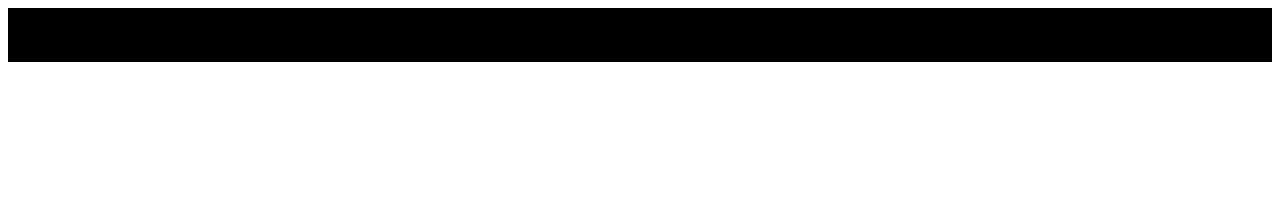
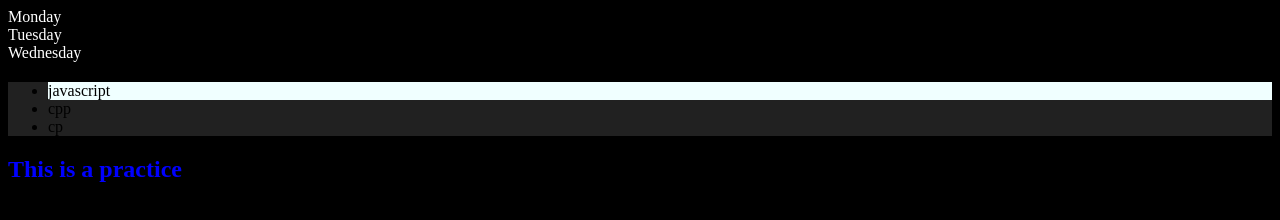
Before and after one commit to Navraj272/Js-Practice, a plain HTML site: page dompractice/practice1.html in a window 1280 px wide. Drawn offline with Linux system fonts and the light colour scheme.

Commit message:
js dom practice

```diff
--- a/dompractice/practice1.html
+++ b/dompractice/practice1.html
@@ -5,11 +5,55 @@
     <meta name="viewport" content="width=device-width, initial-scale=1.0">
     <title>Document</title>
 </head>
-<body>
-    <div style="background-color: black;" class="parent">
+<body style="background-color: black;">
+    <div style="color: white;" class="parent">
         <div class="days">Monday</div>
         <div class="days">Tuesday</div>
         <div class="days">Wednesday</div>
     </div>
+    <ul style="background-color: #212121;" class="languages">
+        <li style="background-color: azure;" class="content">javascript</li>
+    </ul>
 </body>
+<script>
+    // const parents=document.querySelector('.parent')
+    // console.log(parents)
+    // console.log(parents.children)
+
+    // for (let i = 0; i < parents.children.length; i++) {
+        // const element = parents.children[i];
+        // console.log(parents.children[i].textContent)
+        // element.style.color="blue";
+        // element.style.backgroundColor="green";
+    // }
+
+    const creation=document.createElement('h2')
+    console.log(creation)
+    creation.id=Math.round(Math.random()*10+1)
+    creation.setAttribute("titLe","this is  TITLE")
+    creation.innerText="This is a practice"
+    creation.style.color="blue"
+    // const textt=document.createTextNode("this is practice text")
+    // creation.appendChild(textt)
+    document.body.appendChild(creation)
+
+    function addLanguage(lang){
+        const listt=document.createElement('li');
+        listt.innerHTML=`${lang}`;
+        document.querySelector('.languages').appendChild(listt)
+    }
+    addLanguage("cpp")
+    addLanguage("cp")
+
+    function addDay(day){
+        const heading=document.createElement('h2');
+        heading.style.color="blue"
+        // heading.outerHTML="<h2>day</h2>"
+        document.querySelector('.parent').appendChild(heading)
+
+    }
+    addDay("wednesday")
+
+</script>
+
 </html>
```
